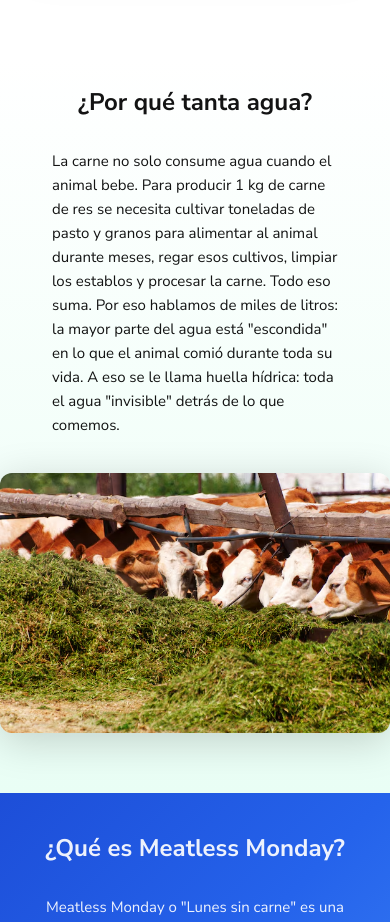
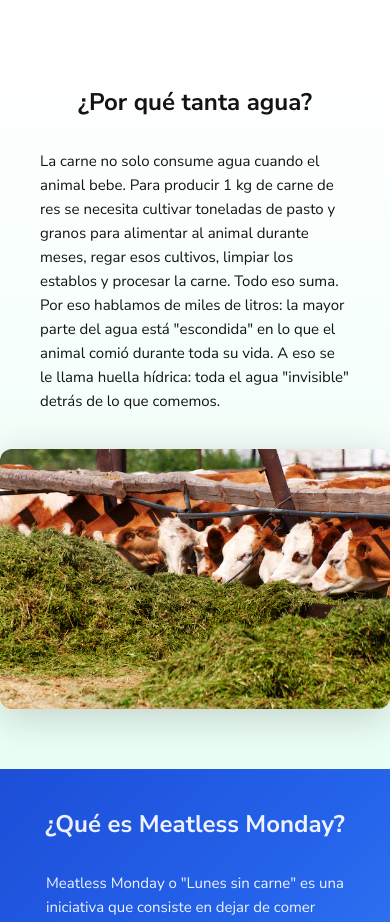
Before and after one commit to angelarivass/meatless-monday, a React (Vite) app: page / in a window 390 px wide. Shown: the part 1120-2042 px from the top of the page. Built offline with nearby package versions, Linux system fonts and the light colour scheme.

Commit message:
Responsiveness en Consumo.css

```diff
--- a/src/sections/Consumo/Consumo.css
+++ b/src/sections/Consumo/Consumo.css
@@ -62,7 +62,7 @@ body {
 
   .container-consumo p {
     font-size: 15px;
-    padding: 16px 36px;
+    padding: 16px 24px;
     text-align: left;
   }
 
```
